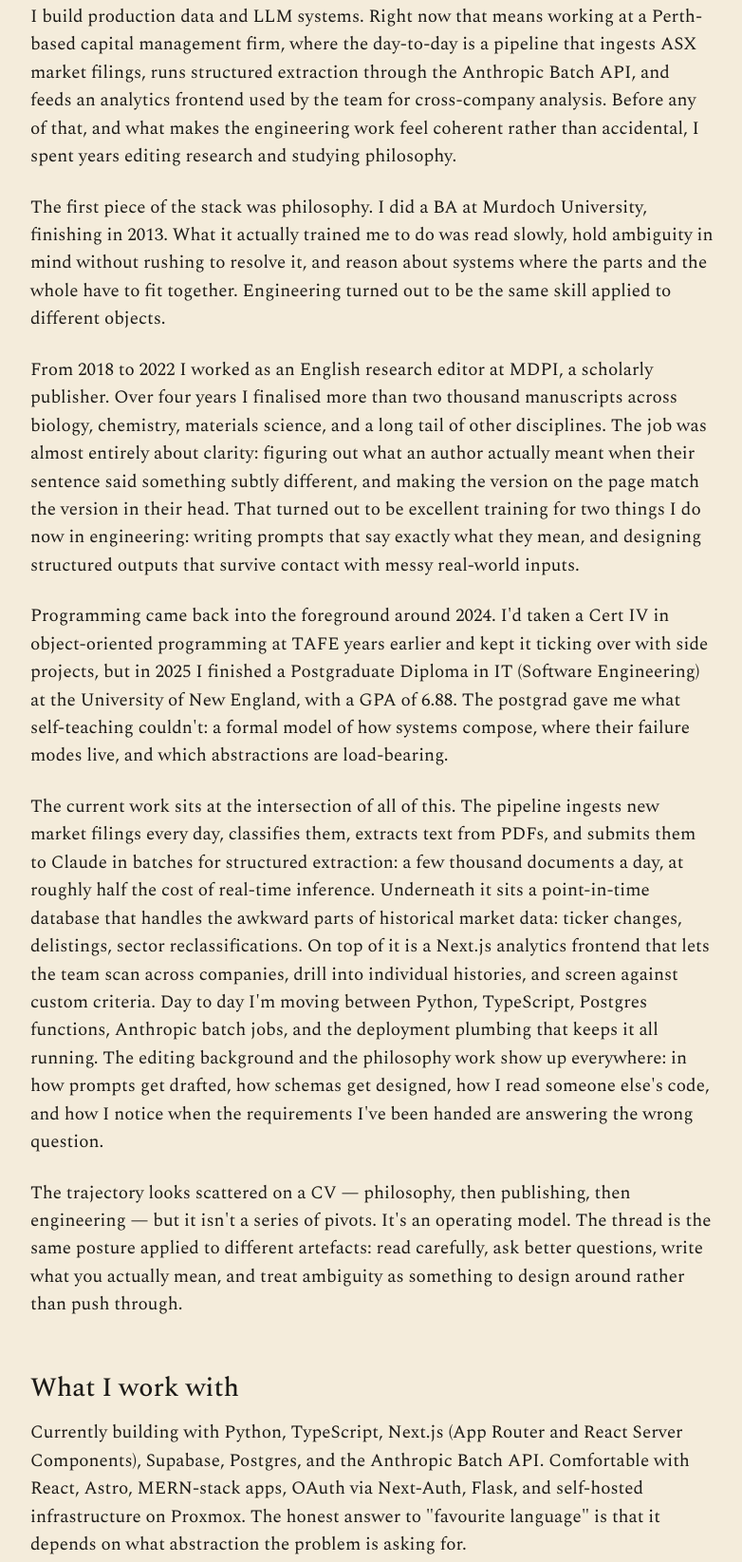
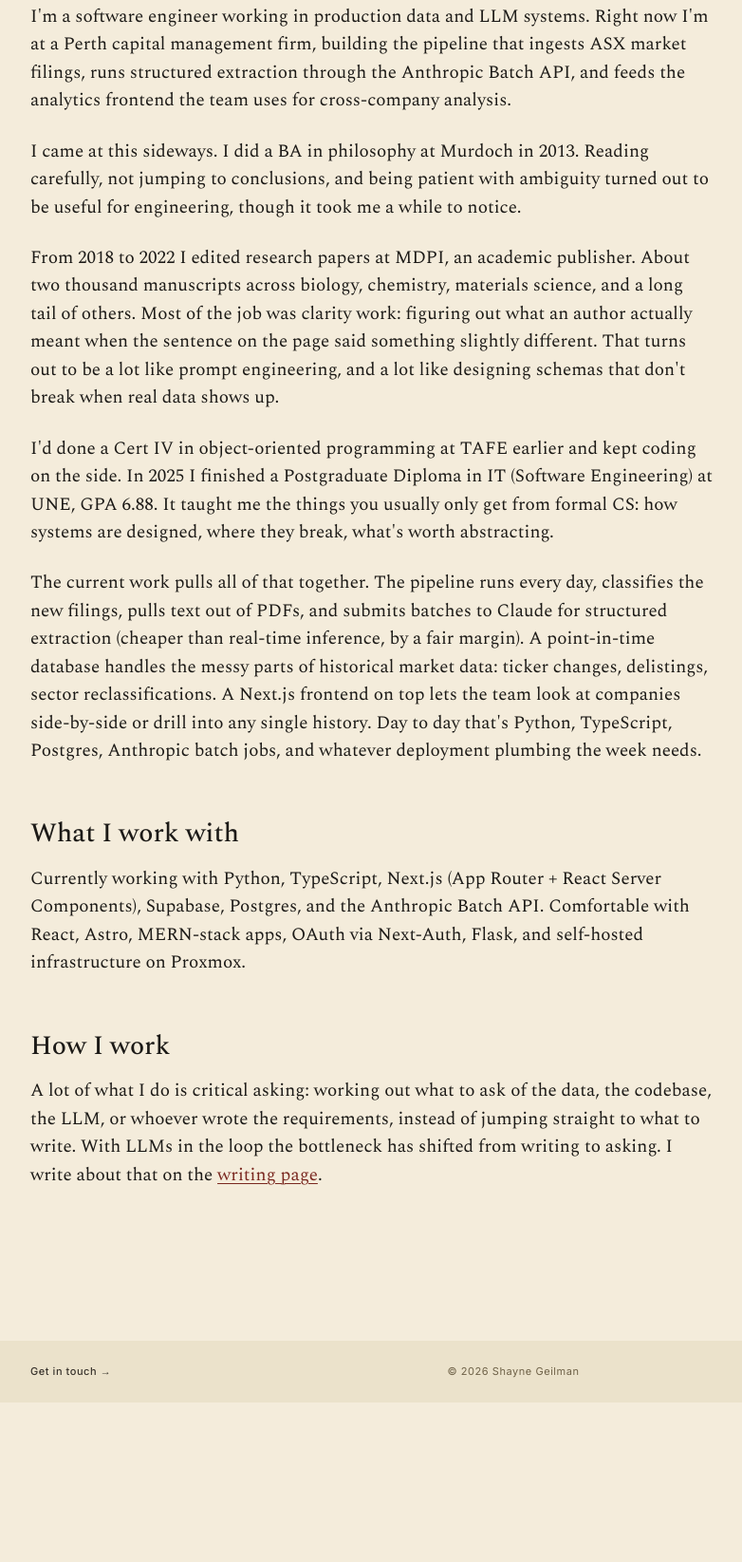
Before and after one commit to ShayneJG/Portfolio, an Astro site: page /Portfolio/about in a window 1280 px wide. Shown: the part 237-1882 px from the top of the page at 95% size, without its empty margins (88-870 px from the left). After the commit the page ends 1714 px from the top, so only its background shows below. Built offline with nearby package versions, Linux system fonts and the light colour scheme; Astro itself is replaced by a stand-in of ours; no server answers.

Commit message:
content(about): rewrite shorter, plainer
Daisy flagged the previous draft as too long, too performative, and
hit on a specific tic to avoid: the "it's not X, it's Y" rhetorical
pattern. Cutting:

- The closing "operating model" thesis paragraph (the worst offender)
- "What it actually trained me to do was..." framing in the
  philosophy paragraph
- "The version on the page match the version in their head" flourish
- "What abstraction the problem is asking for" closing in What-I-
  work-with
- Most of the abstract-clever phrasing throughout

Reduced from ~750 words to ~440 words. First-person but plainer.
Concrete details kept; rhetorical bows removed. No em-dashes.
"How I work" closes with a link to /writing instead of a tidy
philosophical wrap-up.

```diff
--- a/src/pages/about.astro
+++ b/src/pages/about.astro
@@ -1,5 +1,6 @@
 ---
 import Layout from "../layouts/Layout.astro";
+import { withBase } from "../lib/url";
 ---
 
 <Layout title="About" pageType="about">
@@ -7,96 +8,67 @@
     <h1 class="display">About</h1>
 
     <p>
-      I build production data and LLM systems. Right now that means working
-      at a Perth-based capital management firm, where the day-to-day is a
+      I'm a software engineer working in production data and LLM systems.
+      Right now I'm at a Perth capital management firm, building the
       pipeline that ingests ASX market filings, runs structured extraction
-      through the Anthropic Batch API, and feeds an analytics frontend used
-      by the team for cross-company analysis. Before any of that, and what
-      makes the engineering work feel coherent rather than accidental, I
-      spent years editing research and studying philosophy.
+      through the Anthropic Batch API, and feeds the analytics frontend
+      the team uses for cross-company analysis.
     </p>
 
     <p>
-      The first piece of the stack was philosophy. I did a BA at Murdoch
-      University, finishing in 2013. What it actually trained me to do was
-      read slowly, hold ambiguity in mind without rushing to resolve it,
-      and reason about systems where the parts and the whole have to fit
-      together. Engineering turned out to be the same skill applied to
-      different objects.
+      I came at this sideways. I did a BA in philosophy at Murdoch in
+      2013. Reading carefully, not jumping to conclusions, and being
+      patient with ambiguity turned out to be useful for engineering,
+      though it took me a while to notice.
     </p>
 
     <p>
-      From 2018 to 2022 I worked as an English research editor at MDPI, a
-      scholarly publisher. Over four years I finalised more than two
-      thousand manuscripts across biology, chemistry, materials science,
-      and a long tail of other disciplines. The job was almost entirely
-      about clarity: figuring out what an author actually meant when their
-      sentence said something subtly different, and making the version on
-      the page match the version in their head. That turned out to be
-      excellent training for two things I do now in engineering: writing
-      prompts that say exactly what they mean, and designing structured
-      outputs that survive contact with messy real-world inputs.
+      From 2018 to 2022 I edited research papers at MDPI, an academic
+      publisher. About two thousand manuscripts across biology, chemistry,
+      materials science, and a long tail of others. Most of the job was
+      clarity work: figuring out what an author actually meant when the
+      sentence on the page said something slightly different. That turns
+      out to be a lot like prompt engineering, and a lot like designing
+      schemas that don't break when real data shows up.
     </p>
 
     <p>
-      Programming came back into the foreground around 2024. I'd taken a
-      Cert IV in object-oriented programming at TAFE years earlier and kept
-      it ticking over with side projects, but in 2025 I finished a
-      Postgraduate Diploma in IT (Software Engineering) at the University
-      of New England, with a GPA of 6.88. The postgrad gave me what
-      self-teaching couldn't: a formal model of how systems compose, where
-      their failure modes live, and which abstractions are load-bearing.
+      I'd done a Cert IV in object-oriented programming at TAFE earlier
+      and kept coding on the side. In 2025 I finished a Postgraduate
+      Diploma in IT (Software Engineering) at UNE, GPA 6.88. It taught me
+      the things you usually only get from formal CS: how systems are
+      designed, where they break, what's worth abstracting.
     </p>
 
     <p>
-      The current work sits at the intersection of all of this. The
-      pipeline ingests new market filings every day, classifies them,
-      extracts text from PDFs, and submits them to Claude in batches for
-      structured extraction: a few thousand documents a day, at roughly
-      half the cost of real-time inference. Underneath it sits a
-      point-in-time database that handles the awkward parts of historical
-      market data: ticker changes, delistings, sector reclassifications.
-      On top of it is a Next.js analytics frontend that lets the team scan
-      across companies, drill into individual histories, and screen
-      against custom criteria. Day to day I'm moving between Python,
-      TypeScript, Postgres functions, Anthropic batch jobs, and the
-      deployment plumbing that keeps it all running. The editing
-      background and the philosophy work show up everywhere: in how
-      prompts get drafted, how schemas get designed, how I read someone
-      else's code, and how I notice when the requirements I've been handed
-      are answering the wrong question.
-    </p>
-
-    <p>
-      The trajectory looks scattered on a CV — philosophy, then publishing,
-      then engineering — but it isn't a series of pivots. It's an
-      operating model. The thread is the same posture applied to different
-      artefacts: read carefully, ask better questions, write what you
-      actually mean, and treat ambiguity as something to design around
-      rather than push through.
+      The current work pulls all of that together. The pipeline runs every
+      day, classifies the new filings, pulls text out of PDFs, and submits
+      batches to Claude for structured extraction (cheaper than real-time
+      inference, by a fair margin). A point-in-time database handles the
+      messy parts of historical market data: ticker changes, delistings,
+      sector reclassifications. A Next.js frontend on top lets the team
+      look at companies side-by-side or drill into any single history. Day
+      to day that's Python, TypeScript, Postgres, Anthropic batch jobs,
+      and whatever deployment plumbing the week needs.
     </p>
 
     <h2>What I work with</h2>
 
     <p>
-      Currently building with Python, TypeScript, Next.js (App Router and
-      React Server Components), Supabase, Postgres, and the Anthropic
-      Batch API. Comfortable with React, Astro, MERN-stack apps, OAuth via
-      Next-Auth, Flask, and self-hosted infrastructure on Proxmox. The
-      honest answer to "favourite language" is that it depends on what
-      abstraction the problem is asking for.
+      Currently working with Python, TypeScript, Next.js (App Router + React
+      Server Components), Supabase, Postgres, and the Anthropic Batch API.
+      Comfortable with React, Astro, MERN-stack apps, OAuth via Next-Auth,
+      Flask, and self-hosted infrastructure on Proxmox.
     </p>
 
     <h2>How I work</h2>
 
     <p>
-      I'd describe the practice as <em>critical asking</em>, in the same
-      way the academic version was critical thinking. The bottleneck in
-      software has shifted: it's less about what to write and more about
-      what to ask. Asking better questions of the codebase, of the data,
-      of the LLM, of the requirements, of the user, and noticing when the
-      question itself is the wrong one. That's the literacy I'm trying to
-      keep sharp, and it's most of what I write about.
+      A lot of what I do is critical asking: working out what to ask of
+      the data, the codebase, the LLM, or whoever wrote the requirements,
+      instead of jumping straight to what to write. With LLMs in the loop
+      the bottleneck has shifted from writing to asking. I write about
+      that on the <a href={withBase("/writing")}>writing page</a>.
     </p>
   </article>
 </Layout>
@@ -109,9 +81,6 @@
     margin-bottom: var(--space-2xl);
   }
 
-  /* Prose styles — direct children, no :global() needed since the
-     content is inline in this Astro file rather than rendered from
-     MDX. */
   .prose p {
     margin-bottom: var(--space-l);
     max-width: var(--content-width);
@@ -120,7 +89,4 @@
     margin-top: var(--space-2xl);
     margin-bottom: var(--space-m);
   }
-  .prose em {
-    font-style: italic;
-  }
 </style>
```
